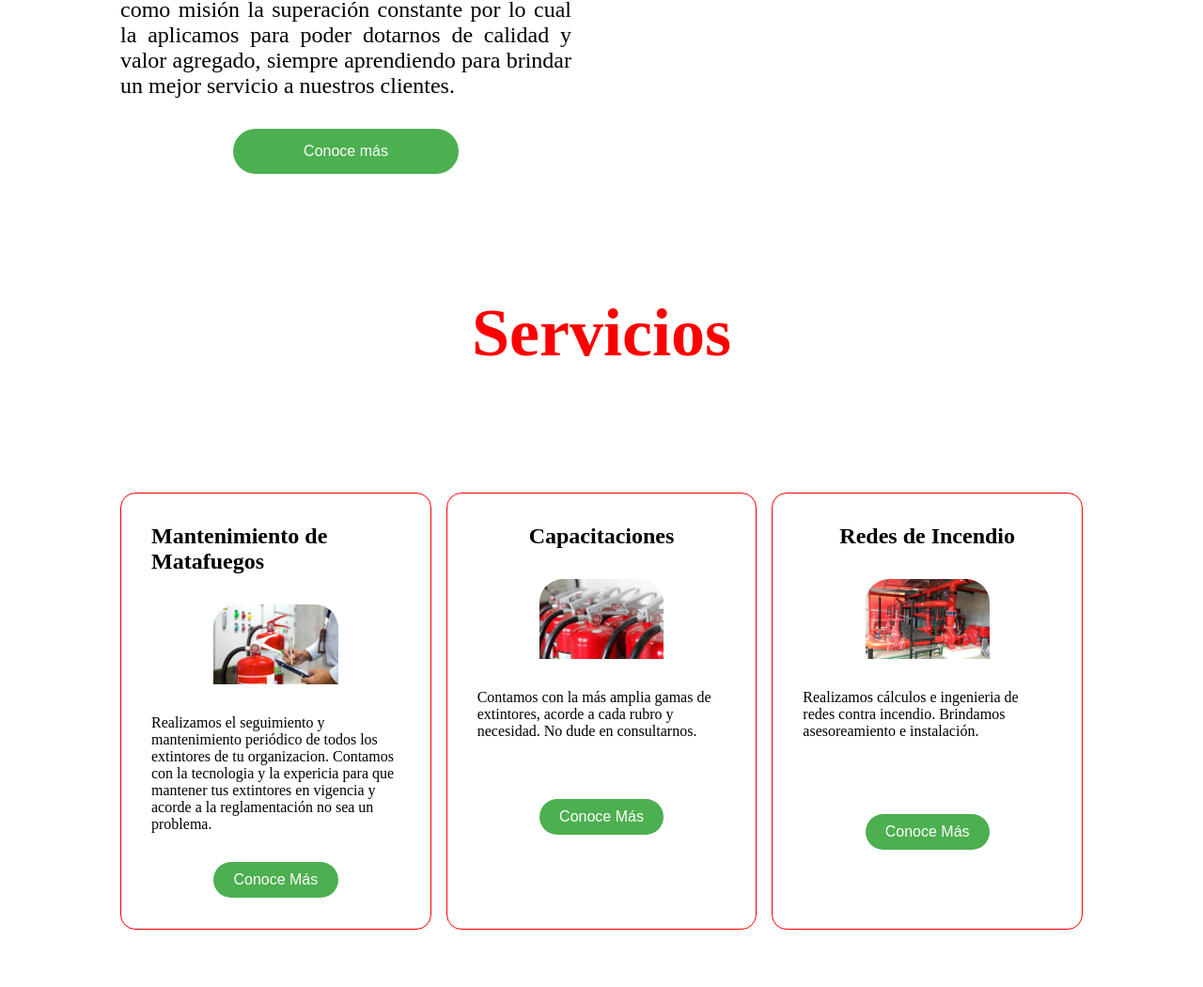
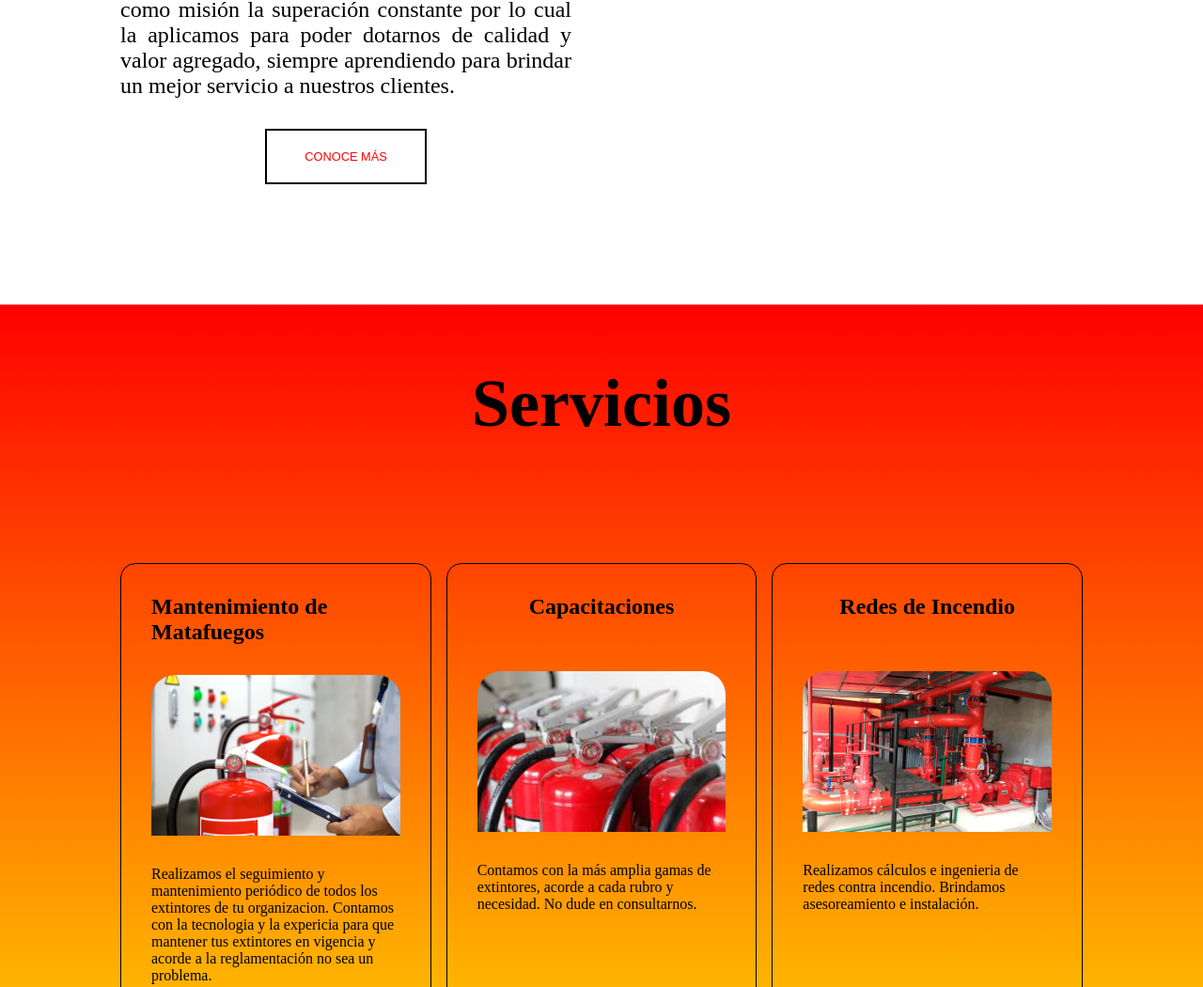
Before and after one commit to manzurl/entregaCoder, a plain HTML site: page index.html in a window 1280 px wide. Shown: the part 749-1799 px from the top of the page at 94% size. Drawn offline with Linux system fonts and the light colour scheme.

Commit message:
Se agregan transiciones y se ajustan proporciones de tarjetas de index

```diff
--- a/Estilos/style.css
+++ b/Estilos/style.css
@@ -79,9 +79,43 @@ header {
   padding: 15px 32px;
 }
 
+.btnAnimado {
+  border: 2px solid black;
+  background: none;
+  color: red;
+  cursor: pointer;
+  font-size: 0.8rem;
+  text-transform: uppercase;
+  margin-top: 2rem;
+  padding: 20px 40px;
+  position: relative;
+  overflow: hidden;
+  transition: all 0.5s;
+}
+.btnAnimado:before {
+  content: "";
+  position: absolute;
+  top: 0;
+  left: 0;
+  height: 0%;
+  width: 100%;
+  background-color: red;
+  z-index: -1;
+  border-radius: 0 0 50% 50%;
+  transition: all 0.5s;
+}
+
+.btnAnimado:hover:before {
+  height: 190%;
+}
+
+.btnAnimado:hover {
+  color: white;
+  font-size: 1.5rem;
+}
+
 .imgPrincipal {
-  width: 50%;
-  max-width: 100%;
+  max-width: 50%;
   height: auto;
   border-radius: 25px;
 }
@@ -90,22 +124,28 @@ header {
   margin-top: 8rem;
   margin-bottom: 8rem;
   display: flex;
-  justify-content: center;
-  align-items: stretch;
+  justify-content: stretch;
+  align-items: center;
   gap: 1rem;
+  width: 80%;
+  margin-left: 10%;
+}
+.containerServicios {
+  background-image: linear-gradient(RED, YELLOW);
+  padding-bottom: 3rem;
 }
 
 .tarjetasServicios__Servicio {
   display: flex;
   flex-direction: column;
-  border: 1px solid red;
+  border: 1px solid black;
   border-radius: 1rem;
   padding: 2rem;
   align-items: center;
   width: 50%;
+  height: 580px;
 }
 .imgServicio {
-  width: 50%;
   max-width: 100%;
   height: auto;
   border-radius: 25px;
@@ -113,24 +153,31 @@ header {
 }
 .h2Servicios {
   margin-top: 8rem;
+  padding-top: 4rem;
   text-align: center;
-  color: red;
+  color: black;
   font-size: 4.5rem;
 }
 .tarjetasServicios__boton {
   padding: 10px 0px 10px 0px;
   position: relative;
   bottom: 1px;
+  padding-bottom: 1rem;
 }
 .tarjetasServicios__Servicio__titulo {
   padding-bottom: 2rem;
 }
+.tservicio {
+  padding-bottom: 55px;
+}
 
 #p2 {
   margin-bottom: 2rem;
+  height: 500px;
 }
 #p3 {
   margin-bottom: 3rem;
+  height: 500px;
 }
 footer {
   background-color: black;
@@ -219,6 +266,9 @@ hr {
 
 @media (max-width: 1024px) {
   /*Ajustes comunes a todas las páginas*/
+  header {
+    position: relative;
+  }
   .nav__list {
     flex-direction: column;
   }
@@ -236,7 +286,7 @@ hr {
     margin-top: 3rem;
   }
   .imgPrincipal {
-    width: 100%;
+    max-width: 100%;
   }
   /*Ajuste pagina de inicio*/
   .h2Servicios {
@@ -250,12 +300,18 @@ hr {
   }
   #p2 {
     margin-bottom: 0rem;
+    height: auto;
   }
   #p3 {
     margin-bottom: 0rem;
+    height: auto;
   }
   .tarjetasServicios__Servicio {
     width: 100%;
+    height: auto;
+  }
+  .tarjetasServicios__Servicio__titulo {
+    height: auto;
   }
 
   /*ajuste pagina quienes somos*/
--- a/index.html
+++ b/index.html
@@ -63,7 +63,7 @@
                 calidad y valor agregado, siempre aprendiendo para brindar un
                 mejor servicio a nuestros clientes.
               </p>
-              <button class="boton introPadre__boton">Conoce más</button>
+              <button class="btnAnimado">Conoce más</button>
             </div>
             <img
               class="imgPrincipal"
@@ -75,7 +75,7 @@
       </section>
 
       <section>
-        <div class="container">
+        <div class="containerServicios">
           <h2 class="h2Servicios">Servicios</h2>
           <div class="tarjetasServicios">
             <div class="tarjetasServicios__Servicio servicio1">
@@ -97,7 +97,7 @@
               <button class="boton tarjetasServicios__boton">Conoce Más</button>
             </div>
             <div class="tarjetasServicios__Servicio servicio2">
-              <h2 class="tarjetasServicios__Servicio__titulo">
+              <h2 class="tarjetasServicios__Servicio__titulo tservicio">
                 Capacitaciones
               </h2>
               <img
@@ -113,7 +113,7 @@
               <button class="boton tarjetasServicios__boton">Conoce Más</button>
             </div>
             <div class="tarjetasServicios__Servicio servicio3">
-              <h2 class="tarjetasServicios__Servicio__titulo">
+              <h2 class="tarjetasServicios__Servicio__titulo tservicio">
                 Redes de Incendio
               </h2>
               <img class="imgServicio" src="Imagenenes/foto-ifci.jpg" alt="" />
```
Also changed, not shown: Paginas/servicios.html (+3 -3 lines).
